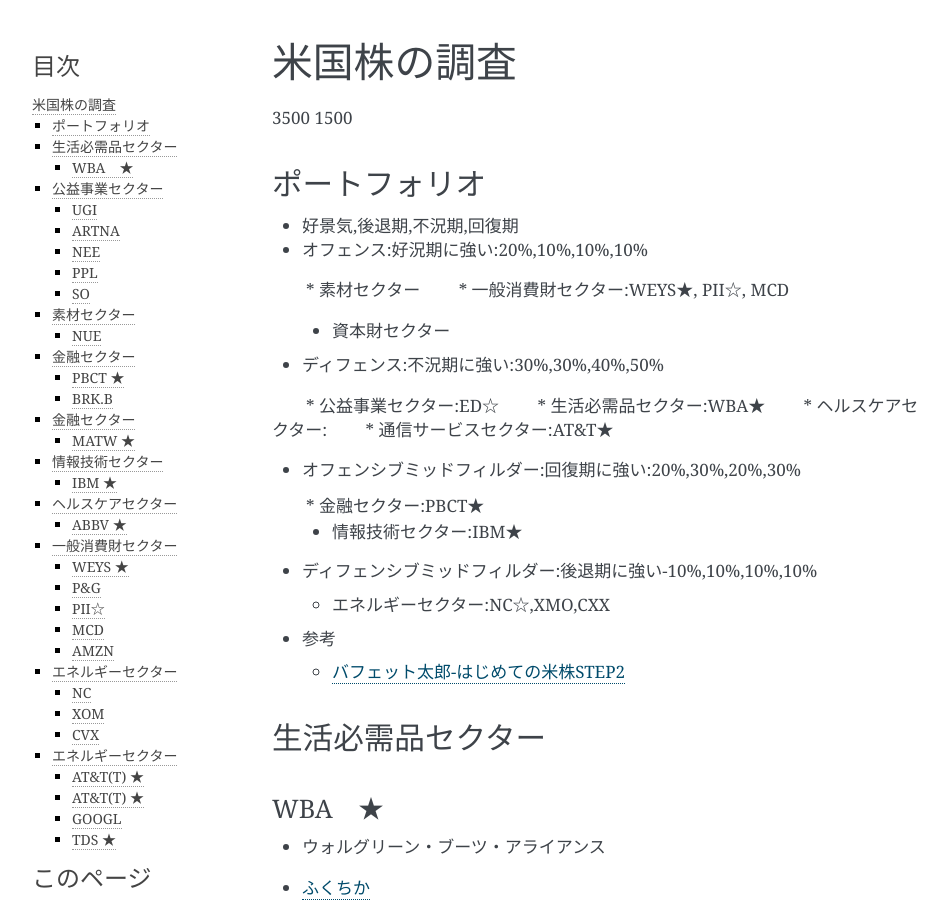
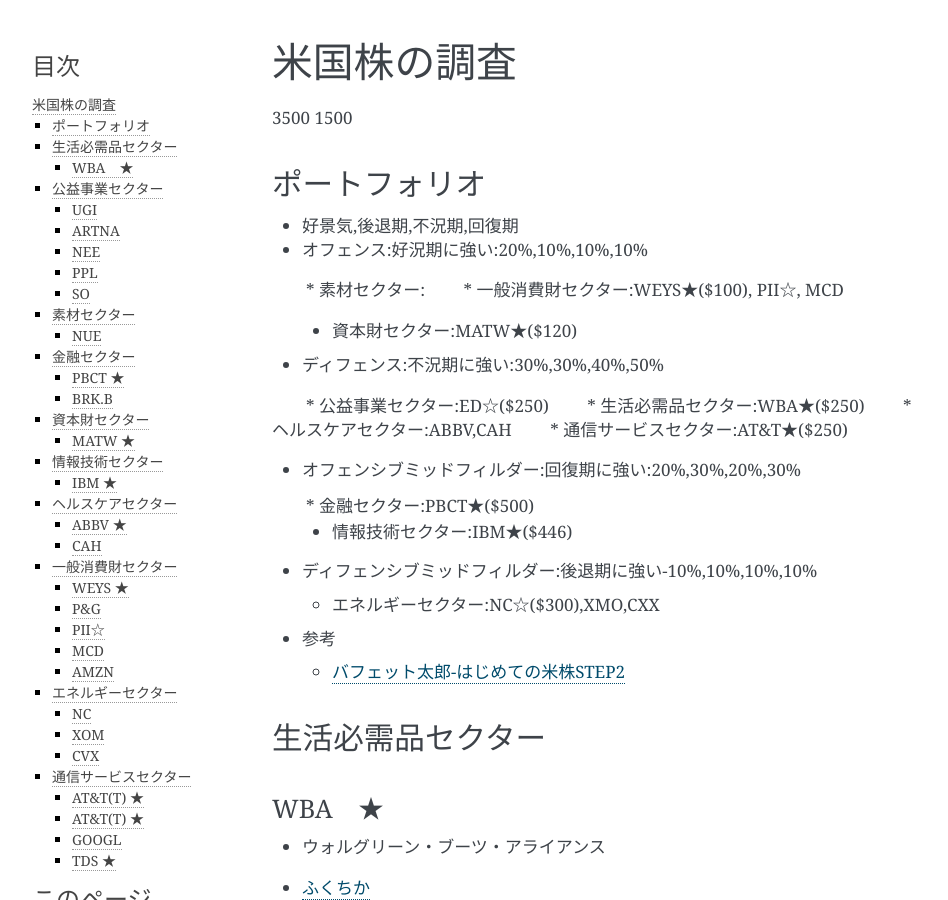
Before and after one commit to yuyuyu0706/sphinx, a Sphinx documentation site: the page built from sphinx/source/work/page07_finance.rst, in a window 1280 px wide and 900 px high. Shown: the whole window, without its empty margins (148-1096 px from the left). Built offline with Sphinx 7.4.7, drawn with Linux system fonts in a browser that asks for light colours; pages that are not in the unit, such as notebooks, are missing from menus; some of the changed text lies outside the part shown.

Commit message:
auto commit

```diff
--- a/sphinx/source/work/page07_finance.rst
+++ b/sphinx/source/work/page07_finance.rst
@@ -12,25 +12,25 @@
 * 好景気,後退期,不況期,回復期
 * オフェンス:好況期に強い:20%,10%,10%,10%
 
-　　* 素材セクター
-　　* 一般消費財セクター:WEYS★, PII☆, MCD
-  * 資本財セクター
+　　* 素材セクター:
+　　* 一般消費財セクター:WEYS★($100), PII☆, MCD
+  * 資本財セクター:MATW★($120)
 
 * ディフェンス:不況期に強い:30%,30%,40%,50%
 
-　　* 公益事業セクター:ED☆
-　　* 生活必需品セクター:WBA★
-　　* ヘルスケアセクター:
-　　* 通信サービスセクター:AT&T★
+　　* 公益事業セクター:ED☆($250)
+　　* 生活必需品セクター:WBA★($250)
+　　* ヘルスケアセクター:ABBV,CAH
+　　* 通信サービスセクター:AT&T★($250)
 
 * オフェンシブミッドフィルダー:回復期に強い:20%,30%,20%,30%
 
-　　* 金融セクター:PBCT★
-  * 情報技術セクター:IBM★
+　　* 金融セクター:PBCT★($500)
+  * 情報技術セクター:IBM★($446)
 
 * ディフェンシブミッドフィルダー:後退期に強い-10%,10%,10%,10%
 
-  * エネルギーセクター:NC☆,XMO,CXX
+  * エネルギーセクター:NC☆($300),XMO,CXX
 
 
 * 参考
@@ -323,7 +323,7 @@ BRK.B
     * PBR：1.28倍以下
     * 配当利回り：配当を出さない銘柄
 
-金融セクター
+資本財セクター
 ###############################
 
 * 不況からの回復時に強いセクター
@@ -372,7 +372,6 @@ MATW ★
 IBM ★
 ********************
 
-* マシューズ・インターナショナル
 * `ふくちか <https://hiromethod.com/ibm>`_
 
   * 結論
@@ -425,6 +424,13 @@ ABBV ★
 
     * 基本的には自社株買いにより毎年発行株式数が削減されている
     * 2015年度に発行株式数が増加したが、以降は再び還元している
+
+
+********************
+CAH
+********************
+
+* カーディナルヘルス
 
 
 
@@ -545,7 +551,8 @@ CVX
 
   * 石油を始めとするエネルギー関連製品を扱う民間企業
 
-エネルギーセクター
+
+通信サービスセクター
 ###############################
 
 ********************
```
